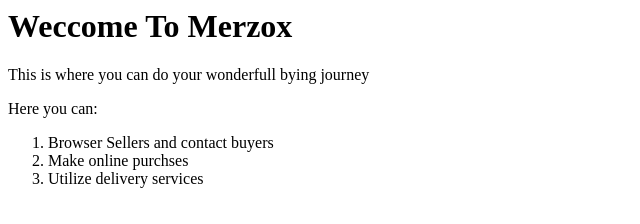
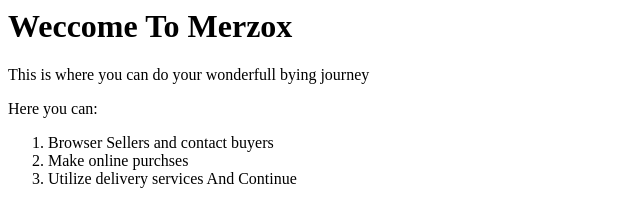
Before and after one commit to Mohammad-Taha-Programmer/merzox, a plain HTML site: page index.html in a window 1280 px wide. Shown: the full height of the page, 0-640 px from the left. Drawn offline with Linux system fonts and the light colour scheme.

Commit message:
Test Commit

```diff
--- a/index.html
+++ b/index.html
@@ -9,7 +9,7 @@
 		<ol>
 			 <li>Browser Sellers and contact buyers</li>
 			 <li>Make online purchses</li>
-		       	 <li>Utilize delivery services</li>
+		       	 <li>Utilize delivery services And Continue</li>
 		</ol>
 	</body>
 </html>
```
